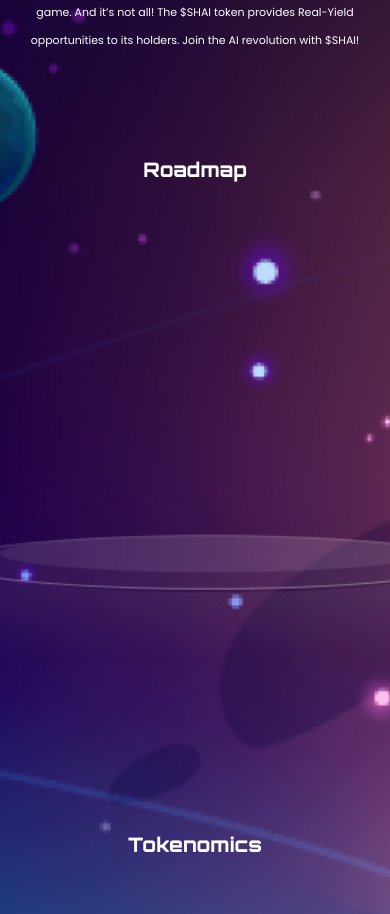
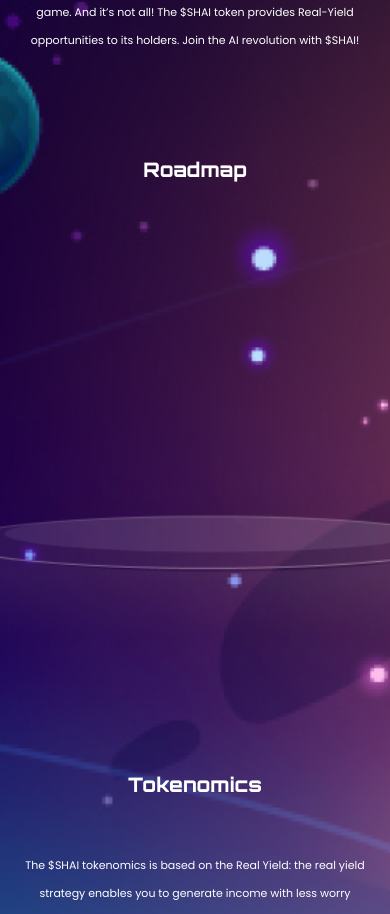
Before and after one commit to AnasSiddiqui18/vite-project-shalba, a React (Vite) app: page / in a window 390 px wide. Shown: the part 1357-2271 px from the top of the page. Built offline with nearby package versions, Linux system fonts and the light colour scheme.

Commit message:
Changes Made

```diff
--- a/src/Components/Menu.jsx
+++ b/src/Components/Menu.jsx
@@ -20,9 +20,9 @@ const Menu = ({ menu, togglemenu }) => {
       <div className="menu-bottom">
         <nav>
           <ul>
-            <li>About Us</li>
-            <li>Tokenomics</li>
-            <li>Roadmap</li>
+            <li onClick={togglemenu}>About Us</li>
+            <li onClick={togglemenu}>Tokenomics</li>
+            <li onClick={togglemenu}>Roadmap</li>
           </ul>
         </nav>
       </div>
--- a/src/index.css
+++ b/src/index.css
@@ -30,7 +30,7 @@
 
 html {
   font-size: 62.5%;
-  overflow-x: hidden;
+  overflow-x: hidden !important;
 }
 
 body {
@@ -56,12 +56,12 @@ body {
 
 .hideScroll {
   height: 100vh;
-  overflow: hidden;
+  overflow-y: hidden;
 }
 
 .showScroll {
   height: auto;
-  overflow: visible;
+  overflow-y: visible;
 }
 
 /** Related To Scroll  */
@@ -677,7 +677,7 @@ nav ul li {
   }
 
   .roadmap-lower h2 {
-    margin-bottom: 12rem;
+    margin-bottom: 6rem;
   }
 
   .roadmap-back {
```
